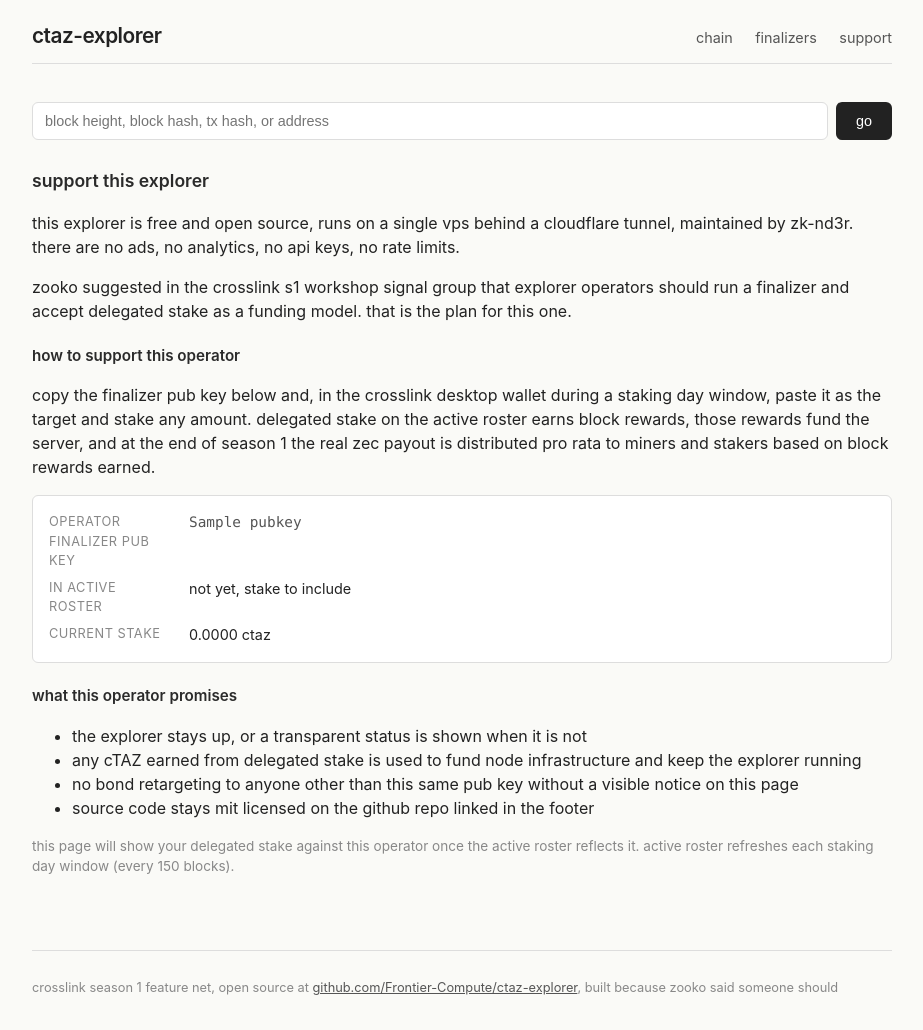
After one commit to Frontier-Compute/ctaz-explorer, a FastAPI app: template templates/stake.html in a window 1280 px wide. The commit adds this page. Shown: the whole page, without its empty margins (178-1101 px from the left). Run offline with FastAPI, Linux system fonts and the light colour scheme; the template is opened without the code that fills it: most values are stand-ins (such as "Sample title", 1, 10 or a date in 2020).

Commit message:
polish: parallel rpc, exception handlers, /stake route with operator pub key + banner

```diff
--- a/main.py
+++ b/main.py
@@ -1,158 +1,197 @@
+import asyncio
 from fastapi import FastAPI, Request, HTTPException
-from fastapi.responses import RedirectResponse
+from fastapi.responses import RedirectResponse, JSONResponse
 from fastapi.templating import Jinja2Templates
 from fastapi.staticfiles import StaticFiles
 from rpc import ZebradRPC
 
-app = FastAPI(title="ctaz-explorer", docs_url=None, redoc_url=None)
-templates = Jinja2Templates(directory="templates")
-app.mount("/static", StaticFiles(directory="static"), name="static")
+app = FastAPI(title='ctaz-explorer', docs_url=None, redoc_url=None)
+templates = Jinja2Templates(directory='templates')
+app.mount('/static', StaticFiles(directory='static'), name='static')
 rpc = ZebradRPC()
+
+OPERATOR_FINALIZER_PUBKEY = '646ae0e999d5c1d0f69bce3aaf5f5a71537bbc964c270a88f772592d79e14061'
+
 
 def zats_to_ctaz(zats):
     try:
-        return f"{int(zats) / 1e8:.4f}"
+        return f'{int(zats) / 1e8:.4f}'
     except Exception:
-        return "0"
-
-templates.env.filters["ctaz"] = zats_to_ctaz
+        return '0'
 
 
-@app.get("/")
+def short_hash(h, n=16):
+    if not h:
+        return ''
+    return str(h)[:n] + '…'
+
+
+templates.env.filters['ctaz'] = zats_to_ctaz
+templates.env.filters['short'] = short_hash
+templates.env.globals['operator_pubkey'] = OPERATOR_FINALIZER_PUBKEY
+
+
+async def safe_call(method, params=None):
+    try:
+        return await rpc.call(method, params)
+    except Exception:
+        return None
+
+
+@app.exception_handler(Exception)
+async def generic_exception_handler(request: Request, exc: Exception):
+    return JSONResponse(status_code=500, content={'error': 'internal server error'})
+
+
+@app.exception_handler(HTTPException)
+async def http_exception_handler(request: Request, exc: HTTPException):
+    return JSONResponse(status_code=exc.status_code, content={'error': exc.detail})
+
+
+async def fetch_recent_block(h):
+    h_hash = await safe_call('getblockhash', [h])
+    if not h_hash:
+        return None
+    block = await safe_call('getblock', [h_hash, 1])
+    if not block:
+        return None
+    return {
+        'height': h,
+        'hash': h_hash,
+        'tx_count': len(block.get('tx', [])),
+        'time': block.get('time'),
+    }
+
+
+@app.get('/')
 async def home(request: Request):
-    info = await rpc.call("getinfo")
-    chaininfo = await rpc.call("getblockchaininfo")
-    try:
-        roster = await rpc.call("get_tfl_roster_zats") or []
-    except Exception:
-        roster = []
-    try:
-        final_hh = await rpc.call("get_tfl_final_block_height_and_hash")
-    except Exception:
-        final_hh = None
-    tip = info["blocks"]
-    recent = []
-    for h in range(max(0, tip - 9), tip + 1):
-        try:
-            h_hash = await rpc.call("getblockhash", [h])
-            block = await rpc.call("getblock", [h_hash, 1])
-            recent.append({
-                "height": h,
-                "hash": h_hash,
-                "tx_count": len(block.get("tx", [])),
-                "time": block.get("time"),
-            })
-        except Exception:
-            continue
-    total_vp = sum(int(m.get("voting_power", 0)) for m in roster)
-    return templates.TemplateResponse(request, "home.html", {
-        "request": request,
-        "tip": tip,
-        "connections": info.get("connections", 0),
-        "chaininfo": chaininfo,
-        "roster": roster,
-        "total_vp": total_vp,
-        "finalized": final_hh,
-        "recent": list(reversed(recent)),
+    info, chaininfo, roster, final_hh = await asyncio.gather(
+        safe_call('getinfo'),
+        safe_call('getblockchaininfo'),
+        safe_call('get_tfl_roster_zats'),
+        safe_call('get_tfl_final_block_height_and_hash'),
+    )
+    if not info or not chaininfo:
+        raise HTTPException(status_code=503, detail='node not ready')
+    roster = roster or []
+    tip = info['blocks']
+    recent_raw = await asyncio.gather(*[fetch_recent_block(h) for h in range(max(0, tip - 9), tip + 1)])
+    recent = [b for b in recent_raw if b is not None]
+    total_vp = sum(int(m.get('voting_power', 0)) for m in roster)
+    return templates.TemplateResponse(request, 'home.html', {
+        'request': request,
+        'tip': tip,
+        'connections': info.get('connections', 0),
+        'chaininfo': chaininfo,
+        'roster': roster,
+        'total_vp': total_vp,
+        'finalized': final_hh,
+        'recent': list(reversed(recent)),
     })
 
 
-@app.get("/block/{hash_or_height}")
+@app.get('/block/{hash_or_height}')
 async def block_view(request: Request, hash_or_height: str):
-    try:
-        if hash_or_height.isdigit():
-            h_hash = await rpc.call("getblockhash", [int(hash_or_height)])
-        else:
-            h_hash = hash_or_height
-        block = await rpc.call("getblock", [h_hash, 1])
-    except Exception as e:
-        raise HTTPException(status_code=404, detail="block not found")
-    try:
-        finality = await rpc.call("get_tfl_block_finality_from_hash", [h_hash])
-    except Exception:
-        finality = None
-    return templates.TemplateResponse(request, "block.html", {
-        "request": request,
-        "block": block,
-        "finality": finality,
+    if hash_or_height.isdigit():
+        h_hash = await safe_call('getblockhash', [int(hash_or_height)])
+    else:
+        h_hash = hash_or_height
+    if not h_hash:
+        raise HTTPException(status_code=404, detail='block not found')
+    block = await safe_call('getblock', [h_hash, 1])
+    if not block:
+        raise HTTPException(status_code=404, detail='block not found')
+    finality = await safe_call('get_tfl_block_finality_from_hash', [h_hash])
+    return templates.TemplateResponse(request, 'block.html', {
+        'request': request,
+        'block': block,
+        'finality': finality,
     })
 
 
-@app.get("/tx/{txid}")
+@app.get('/tx/{txid}')
 async def tx_view(request: Request, txid: str):
-    try:
-        tx = await rpc.call("getrawtransaction", [txid, 1])
-    except Exception as e:
-        raise HTTPException(status_code=404, detail="transaction not found")
-    try:
-        finality = await rpc.call("get_tfl_tx_finality_from_hash", [txid])
-    except Exception:
-        finality = None
-    return templates.TemplateResponse(request, "tx.html", {
-        "request": request,
-        "tx": tx,
-        "txid": txid,
-        "finality": finality,
+    tx = await safe_call('getrawtransaction', [txid, 1])
+    if not tx:
+        raise HTTPException(status_code=404, detail='transaction not found')
+    finality = await safe_call('get_tfl_tx_finality_from_hash', [txid])
+    return templates.TemplateResponse(request, 'tx.html', {
+        'request': request,
+        'tx': tx,
+        'txid': txid,
+        'finality': finality,
     })
 
 
-@app.get("/address/{addr}")
+@app.get('/address/{addr}')
 async def address_view(request: Request, addr: str):
-    try:
-        balance = await rpc.call("getaddressbalance", [{"addresses": [addr]}])
-    except Exception as e:
-        raise HTTPException(status_code=400, detail="invalid address")
-    try:
-        txids = await rpc.call("getaddresstxids", [{"addresses": [addr]}]) or []
-    except Exception:
-        txids = []
-    return templates.TemplateResponse(request, "address.html", {
-        "request": request,
-        "addr": addr,
-        "balance": balance,
-        "txids": txids[-50:][::-1],
+    balance = await safe_call('getaddressbalance', [{'addresses': [addr]}])
+    if balance is None:
+        raise HTTPException(status_code=400, detail='invalid address')
+    txids = await safe_call('getaddresstxids', [{'addresses': [addr]}]) or []
+    return templates.TemplateResponse(request, 'address.html', {
+        'request': request,
+        'addr': addr,
+        'balance': balance,
+        'txids': txids[-50:][::-1],
     })
 
 
-@app.get("/finalizers")
+@app.get('/finalizers')
 async def finalizers_view(request: Request):
-    try:
-        roster = await rpc.call("get_tfl_roster_zats") or []
-    except Exception:
-        roster = []
-    try:
-        finalized = await rpc.call("get_tfl_final_block_height_and_hash")
-    except Exception:
-        finalized = None
-    total_vp = sum(int(m.get("voting_power", 0)) for m in roster)
-    roster_sorted = sorted(roster, key=lambda m: int(m.get("voting_power", 0)), reverse=True)
-    return templates.TemplateResponse(request, "finalizers.html", {
-        "request": request,
-        "roster": roster_sorted,
-        "total_vp": total_vp,
-        "finalized": finalized,
+    roster, finalized = await asyncio.gather(
+        safe_call('get_tfl_roster_zats'),
+        safe_call('get_tfl_final_block_height_and_hash'),
+    )
+    roster = roster or []
+    total_vp = sum(int(m.get('voting_power', 0)) for m in roster)
+    roster_sorted = sorted(roster, key=lambda m: int(m.get('voting_power', 0)), reverse=True)
+    return templates.TemplateResponse(request, 'finalizers.html', {
+        'request': request,
+        'roster': roster_sorted,
+        'total_vp': total_vp,
+        'finalized': finalized,
     })
 
 
-@app.get("/search")
-async def search(request: Request, q: str = ""):
+@app.get('/stake')
+async def stake_view(request: Request):
+    roster = await safe_call('get_tfl_roster_zats') or []
+    in_roster = any(m.get('pub_key') == OPERATOR_FINALIZER_PUBKEY for m in roster)
+    our_stake = 0
+    for m in roster:
+        if m.get('pub_key') == OPERATOR_FINALIZER_PUBKEY:
+            our_stake = int(m.get('voting_power', 0))
+            break
+    return templates.TemplateResponse(request, 'stake.html', {
+        'request': request,
+        'pubkey': OPERATOR_FINALIZER_PUBKEY,
+        'in_roster': in_roster,
+        'our_stake': our_stake,
+    })
+
+
+@app.get('/search')
+async def search(request: Request, q: str = ''):
     q = q.strip()
     if not q:
-        return RedirectResponse(url="/")
-    if q.isdigit() or (len(q) == 64 and all(c in "0123456789abcdef" for c in q.lower())):
-        try:
-            return RedirectResponse(url=f"/block/{q}")
-        except Exception:
-            pass
-    if q.startswith(("t1", "t2", "t3", "tm", "u1", "utest", "zs", "ztestsapling")):
-        return RedirectResponse(url=f"/address/{q}")
-    return RedirectResponse(url=f"/tx/{q}")
+        return RedirectResponse(url='/')
+    if q.isdigit():
+        return RedirectResponse(url=f'/block/{q}')
+    is_hex64 = len(q) == 64 and all(c in '0123456789abcdef' for c in q.lower())
+    if is_hex64:
+        block = await safe_call('getblock', [q, 1])
+        if block:
+            return RedirectResponse(url=f'/block/{q}')
+        return RedirectResponse(url=f'/tx/{q}')
+    if q.startswith(('t1', 't2', 't3', 'tm', 'u1', 'utest', 'zs', 'ztestsapling')):
+        return RedirectResponse(url=f'/address/{q}')
+    return RedirectResponse(url='/')
 
 
-@app.get("/health")
+@app.get('/health')
 async def health():
-    try:
-        info = await rpc.call("getinfo")
-        return {"ok": True, "tip": info.get("blocks"), "connections": info.get("connections")}
-    except Exception as e:
-        return {"ok": False}
+    info = await safe_call('getinfo')
+    if not info:
+        return JSONResponse(status_code=503, content={'ok': False})
+    return {'ok': True, 'tip': info.get('blocks'), 'connections': info.get('connections')}
--- a/static/style.css
+++ b/static/style.css
@@ -34,3 +34,5 @@ a:hover { color: #1a3e6e; }
 .txlist a { text-decoration: none; }
 footer { border-top: 1px solid var(--border); padding-top: 14px; margin-top: 50px; font-size: 0.8rem; color: var(--muted); }
 footer a { color: #555; }
+.banner { background: #fff8e1; border: 1px solid #e5d898; border-radius: 6px; padding: 12px 16px; margin: 16px 0 22px; font-size: 0.88rem; color: #5c4a1a; }
+.banner a { color: #3a2a10; font-weight: 600; }
--- a/templates/base.html
+++ b/templates/base.html
@@ -1,28 +1,29 @@
 <!DOCTYPE html>
-<html lang="en">
+<html lang='en'>
 <head>
-<meta charset="UTF-8">
-<meta name="viewport" content="width=device-width, initial-scale=1">
+<meta charset='UTF-8'>
+<meta name='viewport' content='width=device-width, initial-scale=1'>
 <title>{% block title %}ctaz-explorer{% endblock %}</title>
-<link rel="stylesheet" href="/static/style.css">
+<link rel='stylesheet' href='/static/style.css'>
 </head>
 <body>
 <header>
-<a href="/" class="brand">ctaz-explorer</a>
+<a href='/' class='brand'>ctaz-explorer</a>
 <nav>
-<a href="/">chain</a>
-<a href="/finalizers">finalizers</a>
+<a href='/'>chain</a>
+<a href='/finalizers'>finalizers</a>
+<a href='/stake'>support</a>
 </nav>
 </header>
 <main>
-<form action="/search" method="get" class="search">
-<input type="text" name="q" placeholder="block height, block hash, tx hash, or address" autocomplete="off">
-<button type="submit">go</button>
+<form action='/search' method='get' class='search'>
+<input type='text' name='q' placeholder='block height, block hash, tx hash, or address' autocomplete='off'>
+<button type='submit'>go</button>
 </form>
 {% block content %}{% endblock %}
 </main>
 <footer>
-<p>crosslink season 1 feature net, open source at <a href="https://github.com/Frontier-Compute/ctaz-explorer">github.com/Frontier-Compute/ctaz-explorer</a>, built because zooko said someone should</p>
+<p>crosslink season 1 feature net, open source at <a href='https://github.com/Frontier-Compute/ctaz-explorer'>github.com/Frontier-Compute/ctaz-explorer</a>, built because zooko said someone should</p>
 </footer>
 </body>
 </html>
--- /dev/null
+++ b/templates/stake.html
@@ -0,0 +1,32 @@
+{% extends 'base.html' %}
+{% block title %}support this explorer{% endblock %}
+{% block content %}
+<h2>support this explorer</h2>
+
+<p>this explorer is free and open source, runs on a single vps behind a cloudflare tunnel, maintained by zk-nd3r. there are no ads, no analytics, no api keys, no rate limits.</p>
+
+<p>zooko suggested in the crosslink s1 workshop signal group that explorer operators should run a finalizer and accept delegated stake as a funding model. that is the plan for this one.</p>
+
+<h3>how to support this operator</h3>
+
+<p>copy the finalizer pub key below and, in the crosslink desktop wallet during a staking day window, paste it as the target and stake any amount. delegated stake on the active roster earns block rewards, those rewards fund the server, and at the end of season 1 the real zec payout is distributed pro rata to miners and stakers based on block rewards earned.</p>
+
+<div class='detail'>
+<dt>operator finalizer pub key</dt>
+<dd class='hash' id='pubkey'>{{ pubkey }}</dd>
+<dt>in active roster</dt>
+<dd>{% if in_roster %}yes{% else %}not yet, stake to include{% endif %}</dd>
+<dt>current stake</dt>
+<dd>{{ our_stake | ctaz }} ctaz</dd>
+</div>
+
+<h3>what this operator promises</h3>
+<ul>
+<li>the explorer stays up, or a transparent status is shown when it is not</li>
+<li>any cTAZ earned from delegated stake is used to fund node infrastructure and keep the explorer running</li>
+<li>no bond retargeting to anyone other than this same pub key without a visible notice on this page</li>
+<li>source code stays mit licensed on the github repo linked in the footer</li>
+</ul>
+
+<p class='muted'>this page will show your delegated stake against this operator once the active roster reflects it. active roster refreshes each staking day window (every 150 blocks).</p>
+{% endblock %}
```
Also changed, not shown: templates/home.html (+16 -12 lines).
